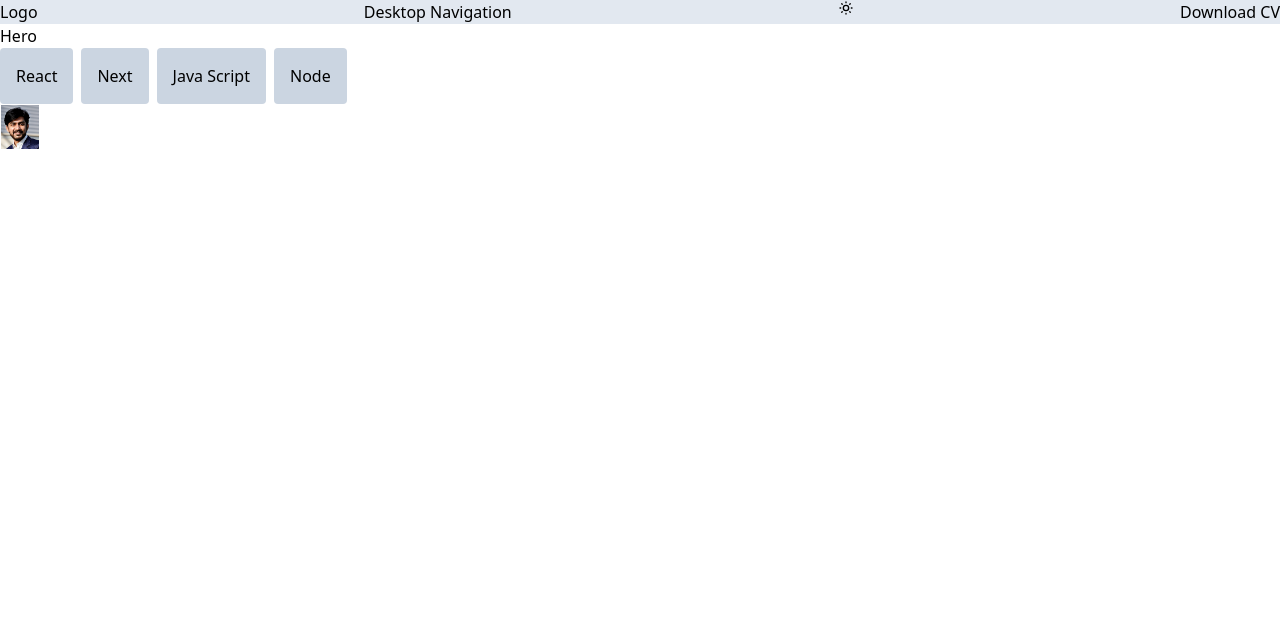
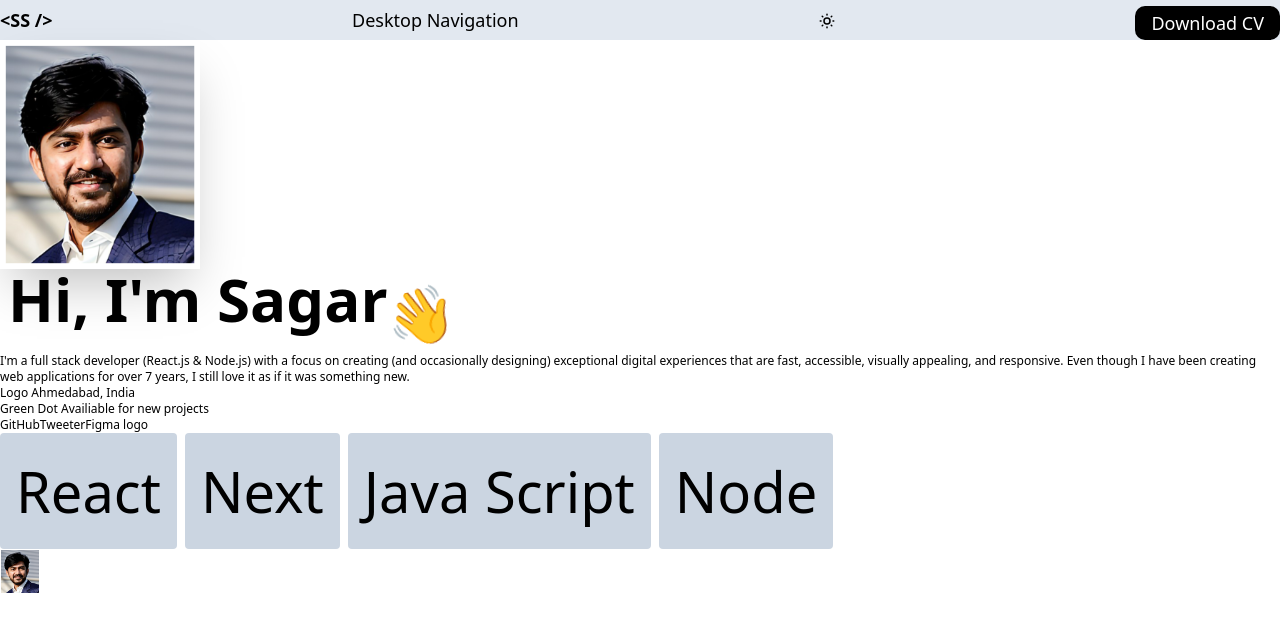
Before and after one commit to Galtbatzana/personal-portfolio, a Next.js app: page / in a window 1280 px wide. Shown: the top 632 px of the page. Built offline with nearby package versions, Linux system fonts and the light colour scheme.

Commit message:
component

```diff
--- /dev/null
+++ b/pages/components/Handwaving.js
@@ -0,0 +1,7 @@
+export function Handwaving () {
+    return (
+    <div>
+        <span class="wave">👋</span>
+
+    </div> );
+}
--- a/pages/components/header.js
+++ b/pages/components/header.js
@@ -1,13 +1,15 @@
+import Image from "next/image";
 import { LuSunMedium } from "react-icons/lu";
+import { GiHamburgerMenu } from "react-icons/gi";
 
 export function Header() {
     return (
-    <div className="bg-slate-200 flex justify-between ">
-        <div>Logo</div>
-        <div className="hidden lg:block">Desktop Navigation</div>
-        <div className="hidden lg:block"><LuSunMedium /></div>
-        <div className="hidden lg:block">Download CV</div>
-        <div className="lg:hidden">Mobile Menu</div>
-    </div>
+        <div className="bg-slate-200 flex justify-between h-10 text-lg pt-1.5">
+            <div className="font-semibold">{`<SS />`}</div>
+            <div className="hidden lg:block">Desktop Navigation</div>
+            <div className="hidden lg:block pt-1.5"><LuSunMedium /></div>
+            <button className="hidden lg:block bg-black text-white rounded-[10px] px-4 ">Download CV</button>
+            <div className="lg:hidden size-1.5"><GiHamburgerMenu /></div>
+        </div>
     );
 }
--- a/pages/components/hero.js
+++ b/pages/components/hero.js
@@ -1,3 +1,35 @@
+import { Aboutme } from "./AboutMe";
+import { Handwaving } from "./Handwaving";
+import Image from "next/image";
+
 export function Hero() {
-    return <div>Hero</div>;
+    return (
+    <>
+    <container>
+            <div className="flex items-center">
+                <Image className="shadow-2xl" src="/Pic.png" width={200} height={200} />
+            </div>
+
+            <div className="flex px-2 ">
+            <h1 className="text-6xl font-bold">
+                Hi, I'm Sagar
+            </h1>
+                <Handwaving />
+            </div>
+            <div className="text-xs">
+                I'm a full stack developer (React.js & Node.js)
+                with a focus on creating (and occasionally designing)
+                exceptional digital experiences that are fast, accessible,
+                visually appealing, and responsive. Even though I have
+                been creating web applications for over 7 years, I still
+                love it as if it was something new.
+
+              <div><span>Logo</span> Ahmedabad, India</div>
+              <div><span>Green Dot</span> Availiable for new projects</div>
+              <div><span>GitHub</span><span>Tweeter</span><span>Figma logo</span></div>
+            </div>
+    </container>
+    </>
+
+    );
 }
--- a/styles/globals.css
+++ b/styles/globals.css
@@ -1,3 +1,29 @@
 @tailwind base;
 @tailwind components;
 @tailwind utilities;
+
+.wave {
+    animation-name: wave-animation;  /* Refers to the name of your @keyframes element below */
+    animation-duration: 2.5s;        /* Change to speed up or slow down */
+    animation-iteration-count: infinite;  /* Never stop waving :) */
+    transform-origin: 70% 70%;       /* Pivot around the bottom-left palm */
+    display: inline-block;
+  }
+
+  @keyframes wave-animation {
+      0% { transform: rotate( 0.0deg) }
+     10% { transform: rotate(14.0deg) }  /* The following five values can be played with to make the waving more or less extreme */
+     20% { transform: rotate(-8.0deg) }
+     30% { transform: rotate(14.0deg) }
+     40% { transform: rotate(-4.0deg) }
+     50% { transform: rotate(10.0deg) }
+     60% { transform: rotate( 0.0deg) }  /* Reset for the last half to pause */
+    100% { transform: rotate( 0.0deg) }
+  }
+
+
+
+
+  /* For demonstration purposes only: */
+  body { font-size: 3.5em }
+  h1 { font-size: 0.5em }
```
Also changed, not shown: pages/components/Skills.js (line endings or trailing spaces), public/images/_.png (added).
